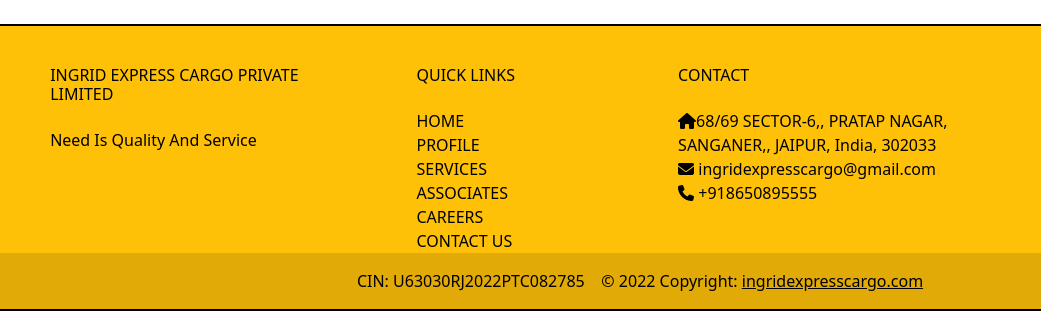
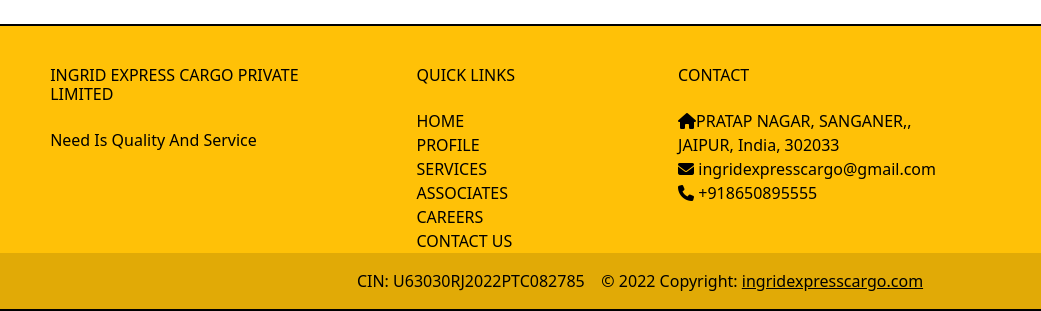
Before and after one commit to ingridExpressCargo/mainRapo, a plain HTML site: page index.html in a window 1280 px wide. Shown: the part 1008-1319 px from the top of the page, 0-1041 px from the left. Drawn offline with nearby package versions, Linux system fonts and the light colour scheme.

Commit message:
Update index.html

```diff
--- a/index.html
+++ b/index.html
@@ -167,7 +167,7 @@
           <!-- Grid column -->
           <div class="col-md-4 col-lg-3 col-xl-3 mx-auto mt-3">
             <h6 class="text-uppercase mb-4 font-weight-bold">Contact</h6>
-            <p><i class="fas fa-home mr-3"></i>68/69 SECTOR-6,, PRATAP NAGAR, SANGANER,, JAIPUR, India, 302033</p><br>
+            <p><i class="fas fa-home mr-3"></i>PRATAP NAGAR, SANGANER,, JAIPUR, India, 302033</p><br>
             <p><i class="fas fa-envelope mr-3"></i> ingridexpresscargo@gmail.com</p><br>
             <p><i class="fas fa-phone mr-3"></i> +918650895555</p>
             <!-- <p><i class="fas fa-print mr-3"></i> + 01 234 567 89</p> -->
```
